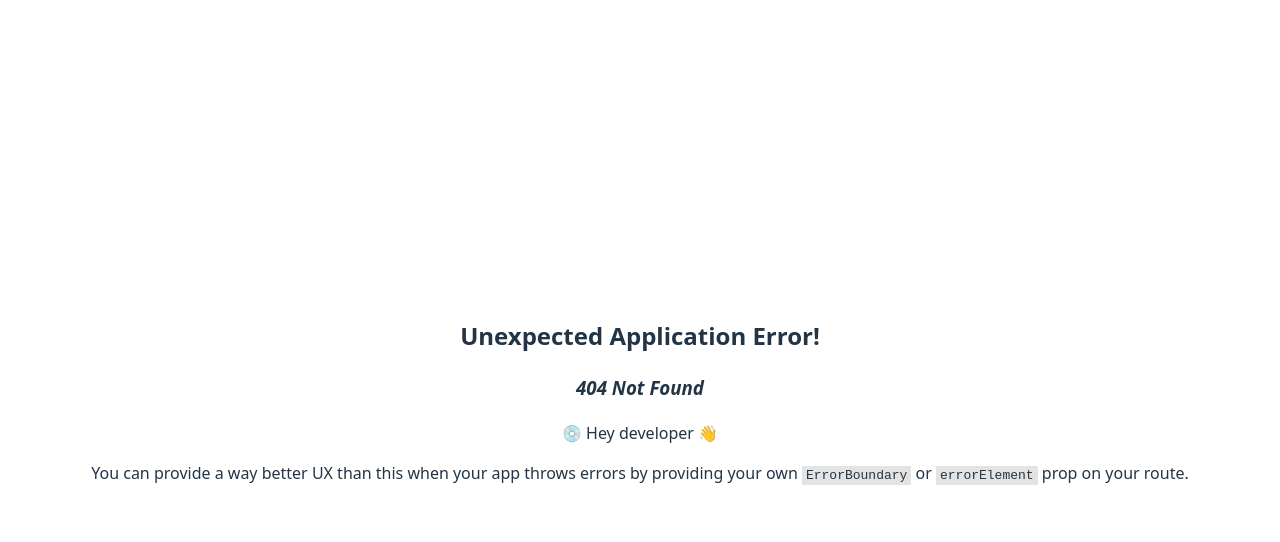
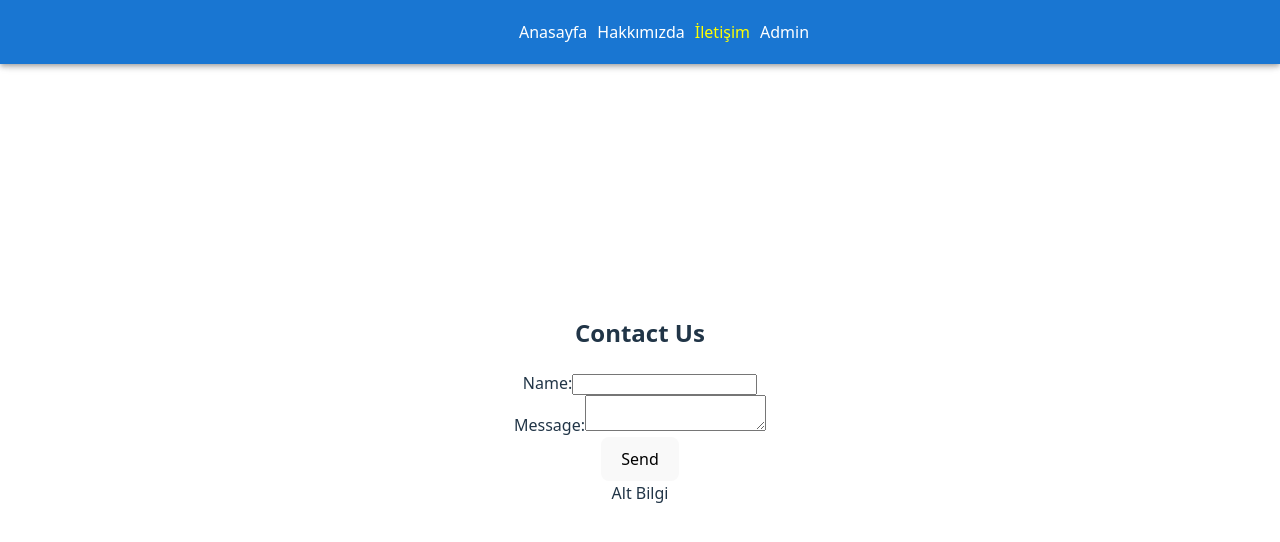
Before and after one commit to neominalsolutions/react-router-v7, a React (Vite) app: page /contact in a window 1280 px wide. Before the commit this address had no page. Shown: the top 542 px of the page. Built offline with nearby package versions, Linux system fonts and the light colour scheme.

Commit message:
Form Action Örneği

```diff
--- /dev/null
+++ b/src/actions/contact.action.ts
@@ -0,0 +1,17 @@
+/* eslint-disable @typescript-eslint/no-explicit-any */
+export async function contactAction({ request }: any) {
+	const formData = await request.formData();
+	const name = formData.get('name');
+	const message = formData.get('message');
+
+	console.log('SPA form submitted:', { name, message });
+
+	// Örnek işlem yapılabilir (API çağrısı vs.)
+	// const res = await fetch('/api/contact', { method: 'POST', body: formData });
+
+	// SPA yönlendirmesi için response döndürülür
+	return {
+		success: true,
+		message: `İşlem başarılı`,
+	};
+}
--- a/src/layouts/site/layout.tsx
+++ b/src/layouts/site/layout.tsx
@@ -31,6 +31,14 @@ function MainLayout() {
 							>
 								Hakkımızda
 							</NavLink>
+
+							<NavLink
+								className={({ isActive }) => (isActive ? 'active' : '')}
+								style={{ color: 'white', padding: '5px' }}
+								to="/contact"
+							>
+								İletişim
+							</NavLink>
 							<NavLink
 								className={({ isActive }) => (isActive ? 'active' : '')}
 								style={{ color: 'white', padding: '5px' }}
--- /dev/null
+++ b/src/pages/site/contact/page.tsx
@@ -0,0 +1,29 @@
+import { Form, useActionData, useNavigation } from 'react-router';
+
+export default function ContactPage() {
+	const navigation = useNavigation();
+	const action = useActionData();
+
+	const isSubmitting = navigation.state === 'submitting';
+
+	console.log('action', action);
+
+	return (
+		<div>
+			<h2>Contact Us</h2>
+			<Form method="post">
+				<div>
+					<label>Name:</label>
+					<input type="text" name="name" required />
+				</div>
+				<div>
+					<label>Message:</label>
+					<textarea name="message" required></textarea>
+				</div>
+				<button type="submit" disabled={isSubmitting}>
+					{isSubmitting ? 'Sending...' : 'Send'}
+				</button>
+			</Form>
+		</div>
+	);
+}
--- a/src/routes/main.routes.tsx
+++ b/src/routes/main.routes.tsx
@@ -2,6 +2,8 @@ import type { RouteObject } from 'react-router';
 import MainLayout from '../layouts/site/layout';
 import AboutPage from '../pages/site/about/page';
 import HomePage from '../pages/site/home/page';
+import ContactPage from '../pages/site/contact/page';
+import { contactAction } from '../actions/contact.action';
 
 export const mainRoutes: RouteObject = {
 	path: '',
@@ -15,5 +17,10 @@ export const mainRoutes: RouteObject = {
 			path: 'about',
 			Component: AboutPage,
 		},
+		{
+			path: 'contact',
+			Component: ContactPage,
+			action: contactAction,
+		},
 	],
 };
```
